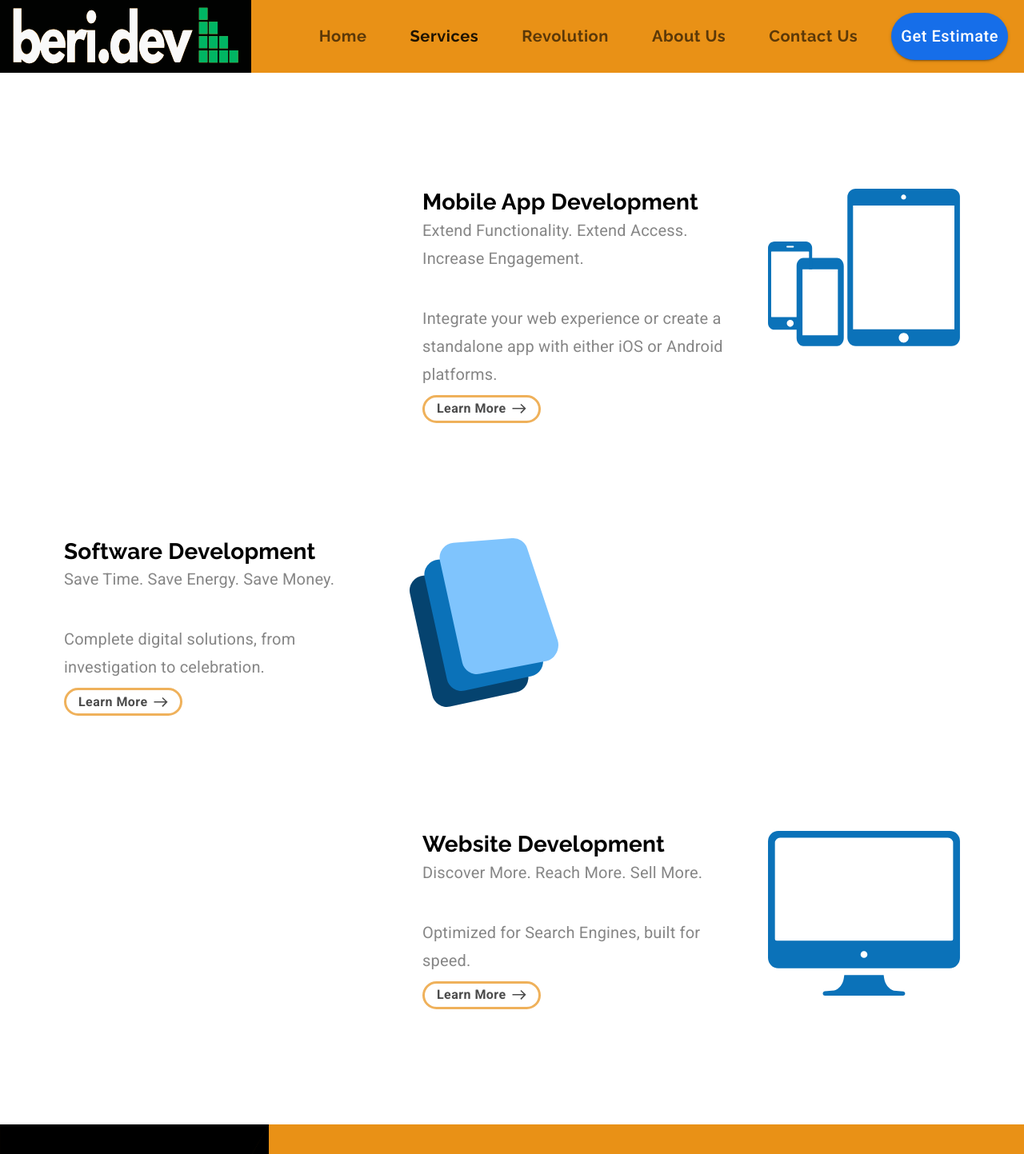
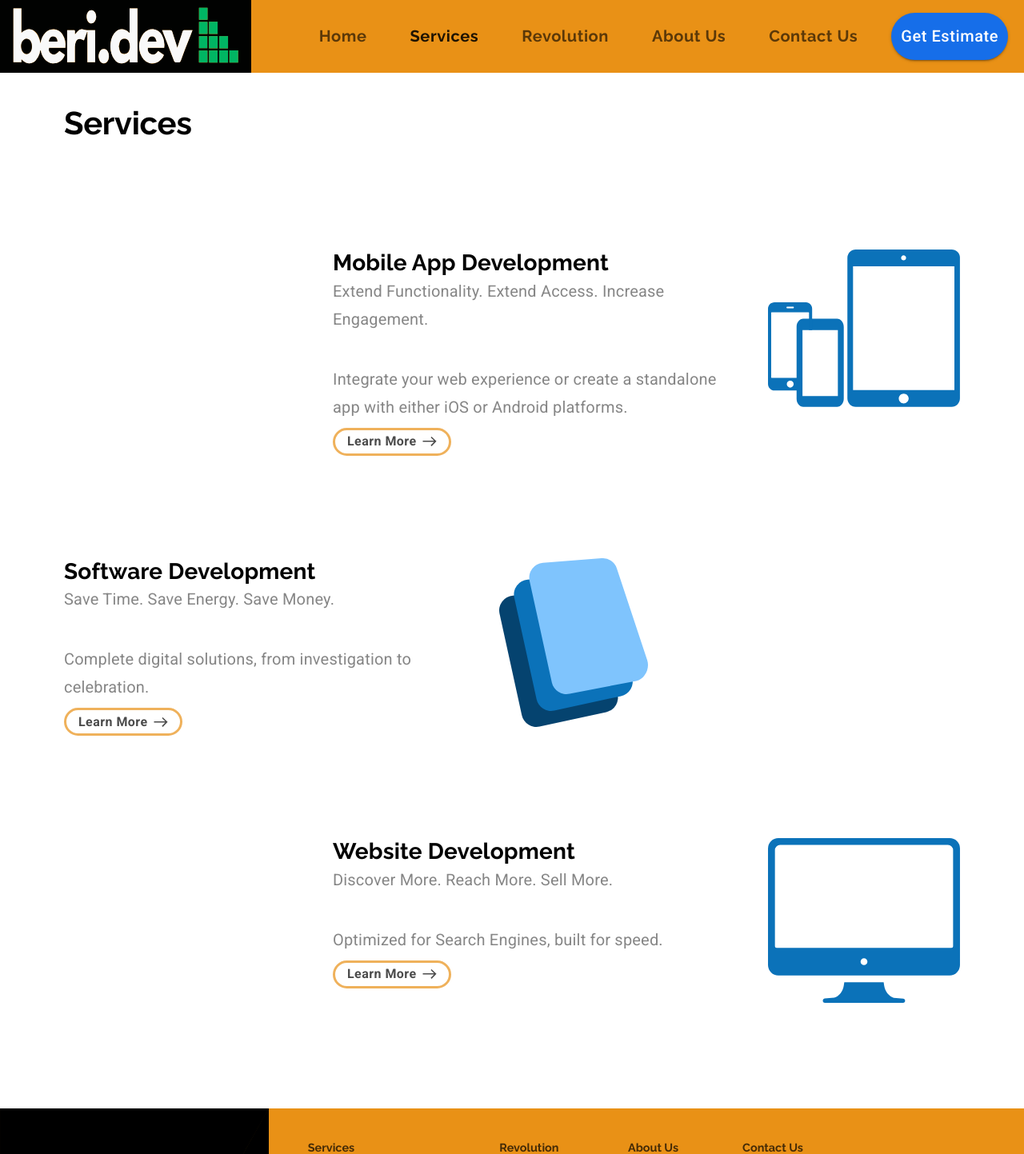
Before and after one commit to HAZberi/tech-company-website, a React (Create React App) app: page /services in a window 1280 px wide. Shown: the top 1443 px of the page at 80% size. Built offline with nearby package versions, Linux system fonts and the light colour scheme.

Commit message:
Sevices page final

```diff
--- a/src/components/Services.js
+++ b/src/components/Services.js
@@ -42,15 +42,15 @@ const useStyles = makeStyles((theme) => ({
     },
   },
   webDevContainer: {
-    marginTop: "12em",
-    marginBottom: "12em",
+    marginTop: "10em",
+    marginBottom: "10em",
     [theme.breakpoints.down("lg")]: {
-      marginTop: "9em",
-      marginBottom: "9em",
+      marginTop: "8em",
+      marginBottom: "8em",
     },
     [theme.breakpoints.down("md")]: {
-      marginTop: "7em",
-      marginBottom: "7em",
+      marginTop: "6em",
+      marginBottom: "6em",
     },
     [theme.breakpoints.down("sm")]: {
       marginTop: "3em",
@@ -59,12 +59,12 @@ const useStyles = makeStyles((theme) => ({
     },
   },
   devContainer: {
-    marginTop: "12em",
+    marginTop: "10em",
     [theme.breakpoints.down("lg")]: {
-      marginTop: "9em",
+      marginTop: "8em",
     },
     [theme.breakpoints.down("md")]: {
-      marginTop: "7em",
+      marginTop: "6em",
     },
     [theme.breakpoints.down("sm")]: {
       marginTop: "3em",
@@ -72,8 +72,29 @@ const useStyles = makeStyles((theme) => ({
     },
   },
   appDevDescription: {
-    maxWidth: "25em",
+    width: "40em",
+    [theme.breakpoints.down("lg")]: {
+        width: "32em",
+      },
+    [theme.breakpoints.down("md")]: {
+        maxWidth: "25em",
+      },
+    [theme.breakpoints.down("sm")]: {
+        width: "40em",
+        maxWidth: "40em",
+        padding: "20px",
+      },
+    [theme.breakpoints.down("xs")]: {
+        width: "auto",
+        padding: "20px",
+    },
   },
+  serviceLabelContainer : {
+    [theme.breakpoints.down("sm")]: {
+        width: "auto",
+        padding: "20px",
+    },
+  }
 }));
 
 const Services = (props) => {
@@ -82,7 +103,7 @@ const Services = (props) => {
   const smaller = useMediaQuery(theme.breakpoints.down("sm"));
 
   const softwareIconJSX = (
-    <Grid container justify={smaller ? "center" : undefined}>
+    <Grid container justify={smaller ? "center" : undefined} >
       <Grid item className={classes.serviceIcon}>
         <img src={softwareIcon} alt="Software Icon" />
       </Grid>
@@ -109,6 +130,9 @@ const Services = (props) => {
 
   return (
     <Grid container direction="column">
+        <Grid item container className={classes.serviceLabelContainer} justify={smaller ? "center" : "flex-start"} style={{paddingLeft: smaller ? "20px" : "5em", marginTop: "2em"}}>
+            <Typography variant="h2">Services</Typography>
+        </Grid>
       <Grid item>
         {/* ------ App Block ------- */}
         <Grid
```
Also changed, not shown: 1 other file (tests, documents, lock files or other folders).
